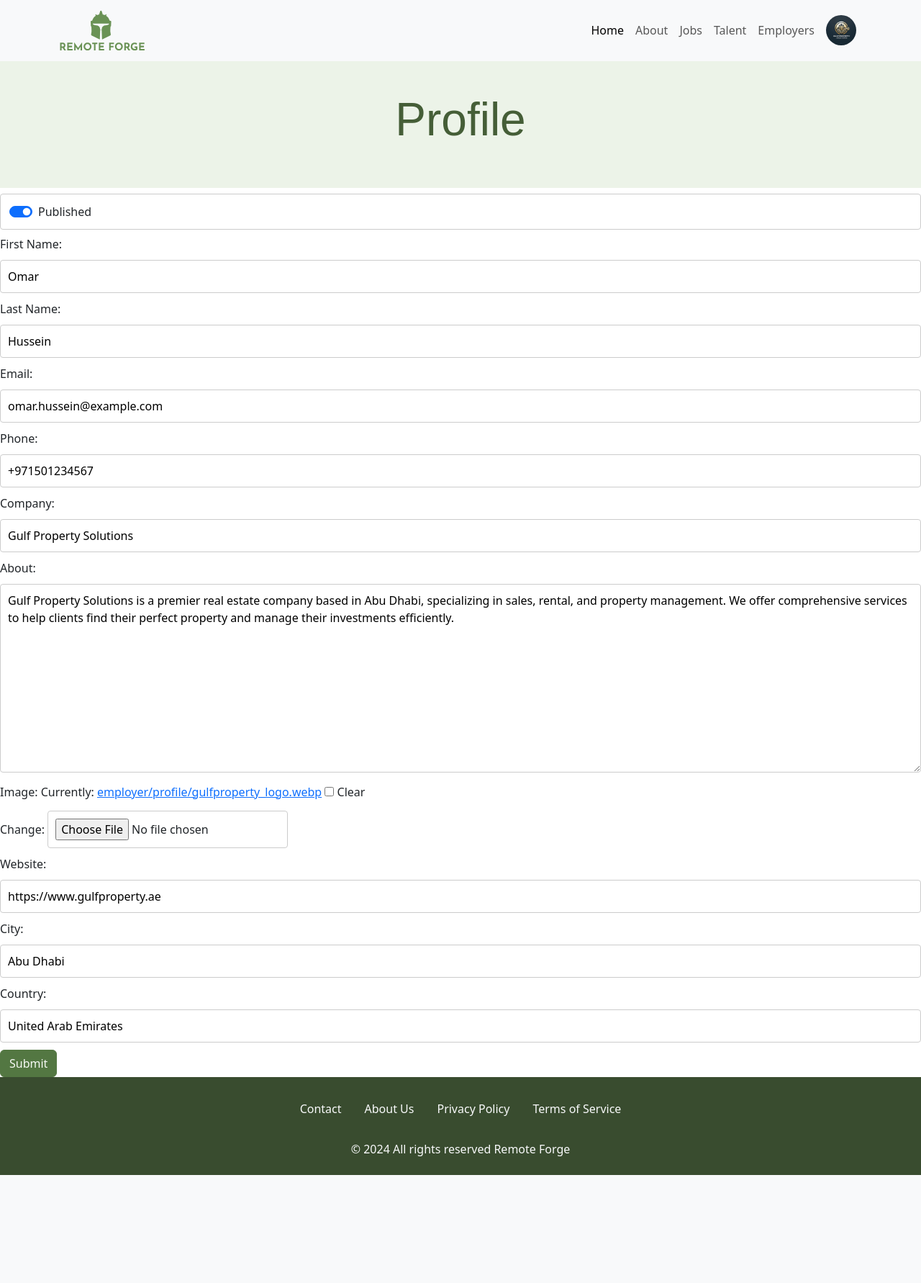
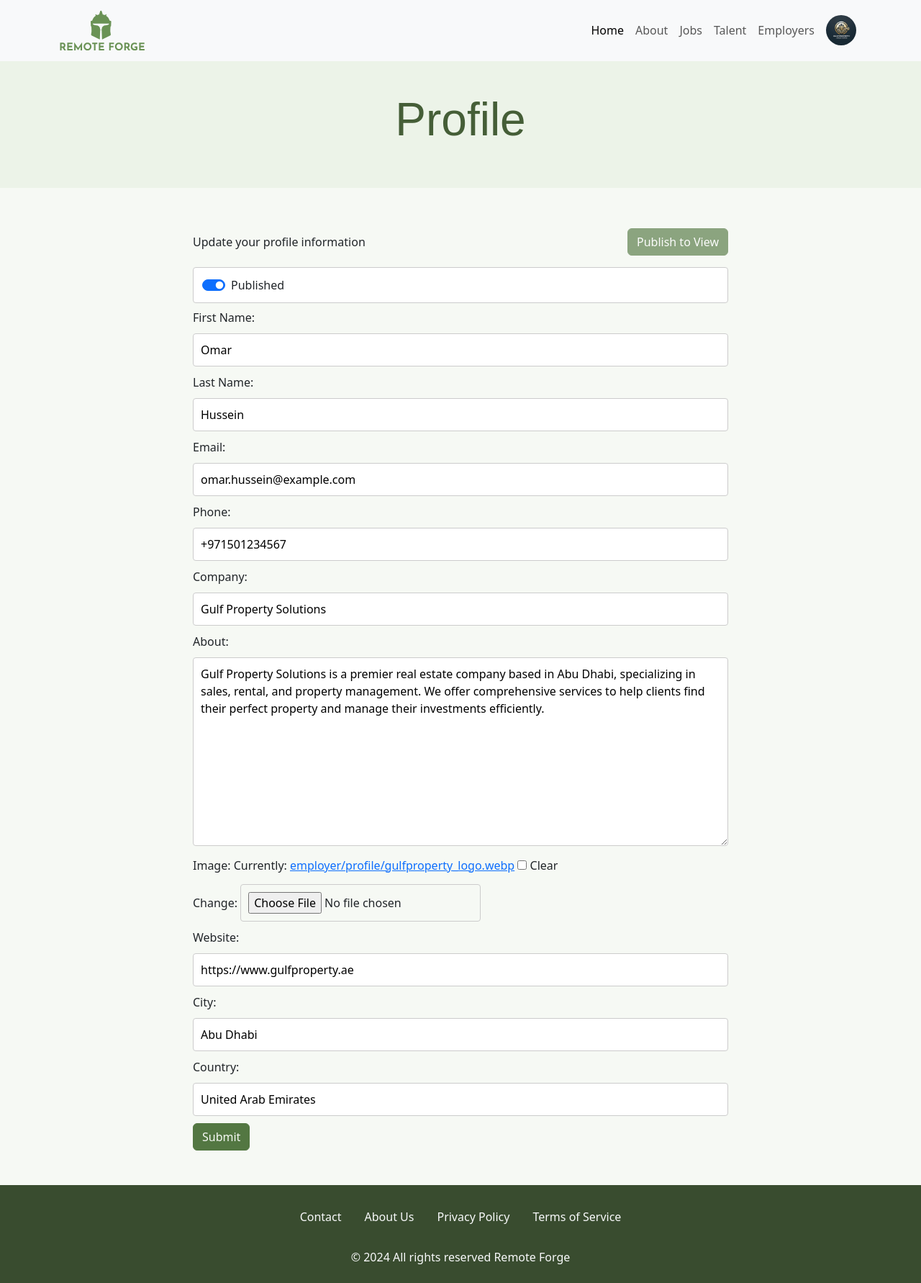
Before and after one commit to patrickhladun/remote-forge, a Django app: page /profile/ in a window 1280 px wide. Shown: the whole page at 72% size. Before the commit the page ends 1632 px from the top, so only its background shows below. Run offline with Django 5.2, Linux system fonts and the light colour scheme; a user stored in the database is signed in; data comes from the database, SQL or seed files in the repository; some libraries are stand-ins or nearby versions.

Commit message:
feat: add View Profile and Publish to View buttons

```diff
--- a/apps/user/templates/user/admin/profile.html
+++ b/apps/user/templates/user/admin/profile.html
@@ -7,6 +7,23 @@
         <h1 class="text-center">Profile</h1>
       </div>
     </section>
-    {% include 'partials/forms/form.html' %}
+
+    <section class="bg-brand-50 py-5">
+      <div class="container-sm">
+        <div class="row">
+          <div class="d-flex justify-content-between align-items-center py-2">
+            <p class="m-0">Update your profile information</p>
+            {% if user.is_authenticated %}
+              {% if profile.is_published == True %}
+                <a href="{% url 'employer' profile.id %}" class="btn btn-primary">View Profile</a>
+              {% else %}
+                <button class="btn btn-primary" aria-disabled="true" disabled>Publish to View</button>
+              {% endif %}
+            {% endif %}
+          </div>
+          {% include 'partials/forms/form.html' %}
+        </div>
+      </div>
+    </section>
   </main>
 {% endblock %}
```
